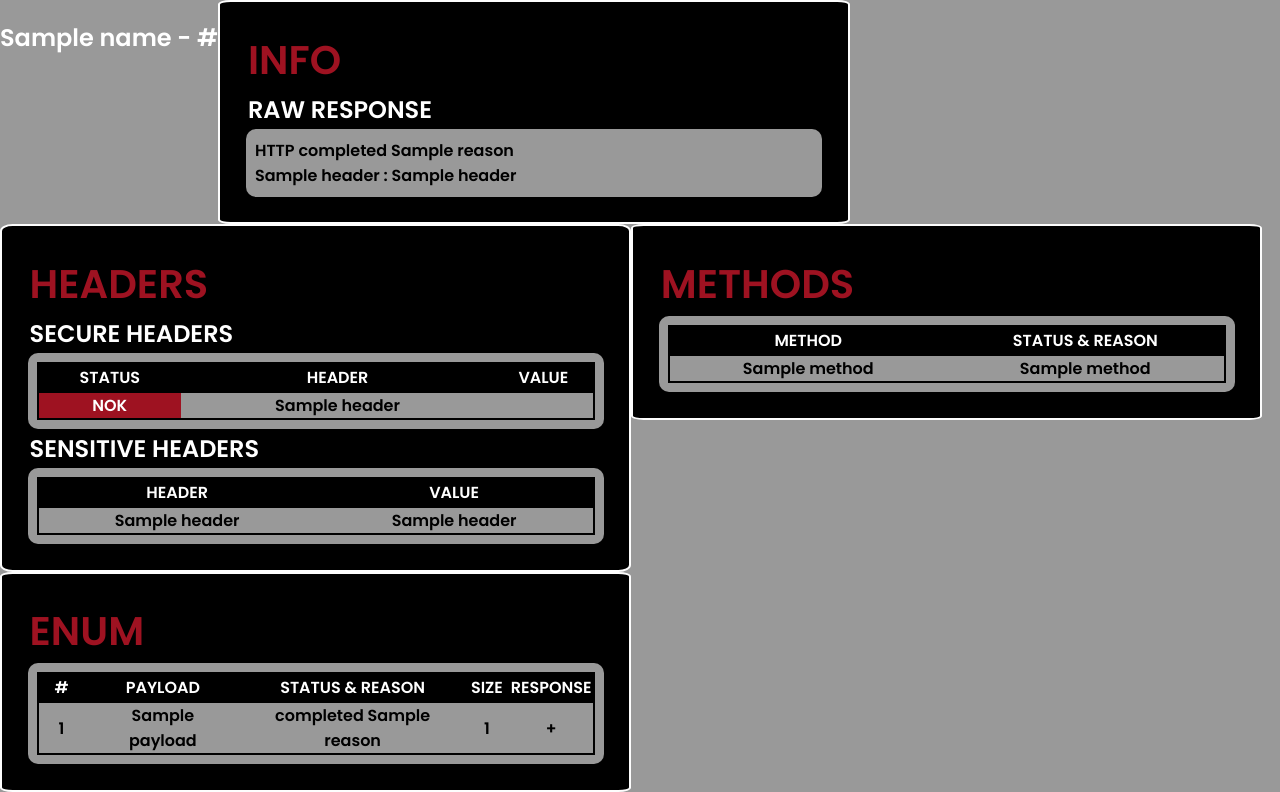
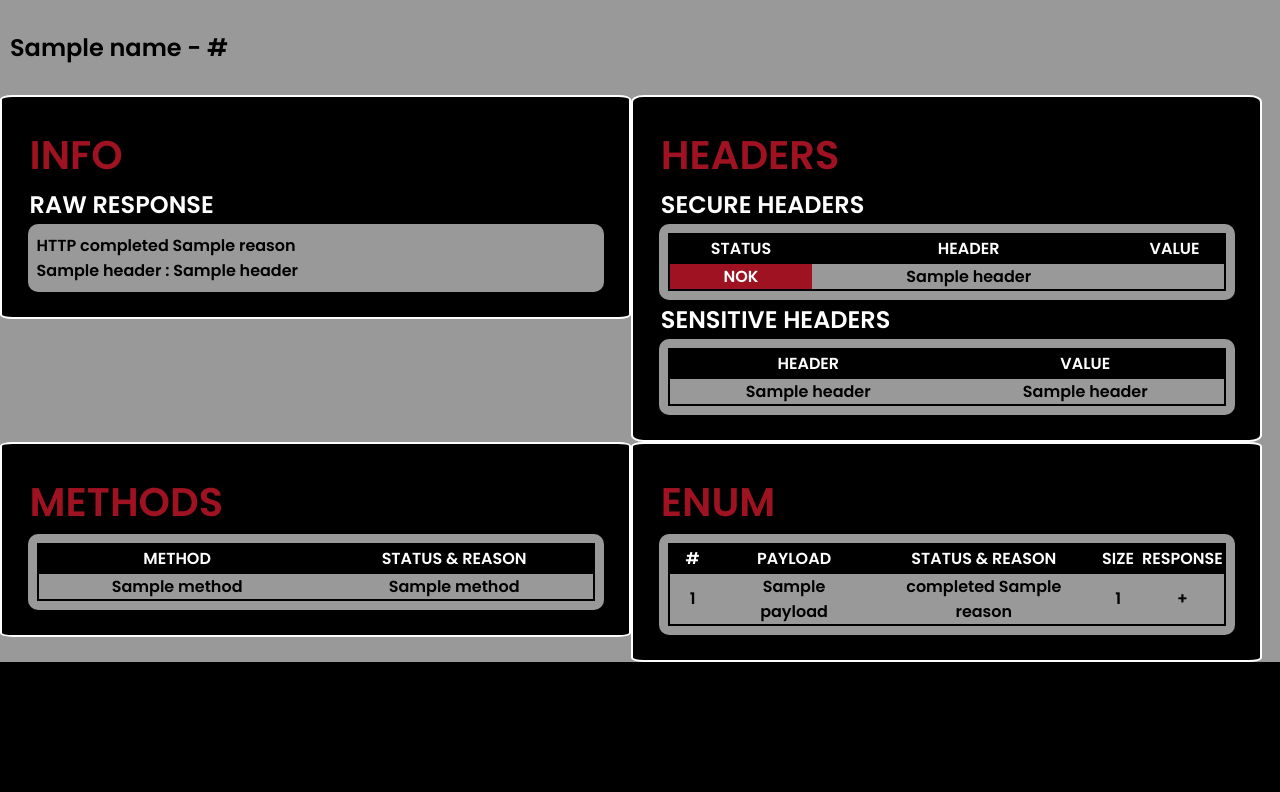
Before and after one commit to p1ngul1n0/plumav2, a Flask app: template templates/results.html in a window 1280 px wide. Shown: the part 185-977 px from the top of the page. After the commit the page ends 847 px from the top, so only its background shows below. Run offline with Flask 2, Linux system fonts and the light colour scheme; the template is opened without the code that fills it: most values are stand-ins (such as "Sample title", 1, 10 or a date in 2020).

Commit message:
Update results.css

```diff
--- a/static/css/results.css
+++ b/static/css/results.css
@@ -17,7 +17,9 @@
     transition: top 1s;
 }
 .scan-header {
-
+    color: black;
+    width: 100%;
+    padding: 10px;
 }
 .card-title {
     font-size: 250%;
```
